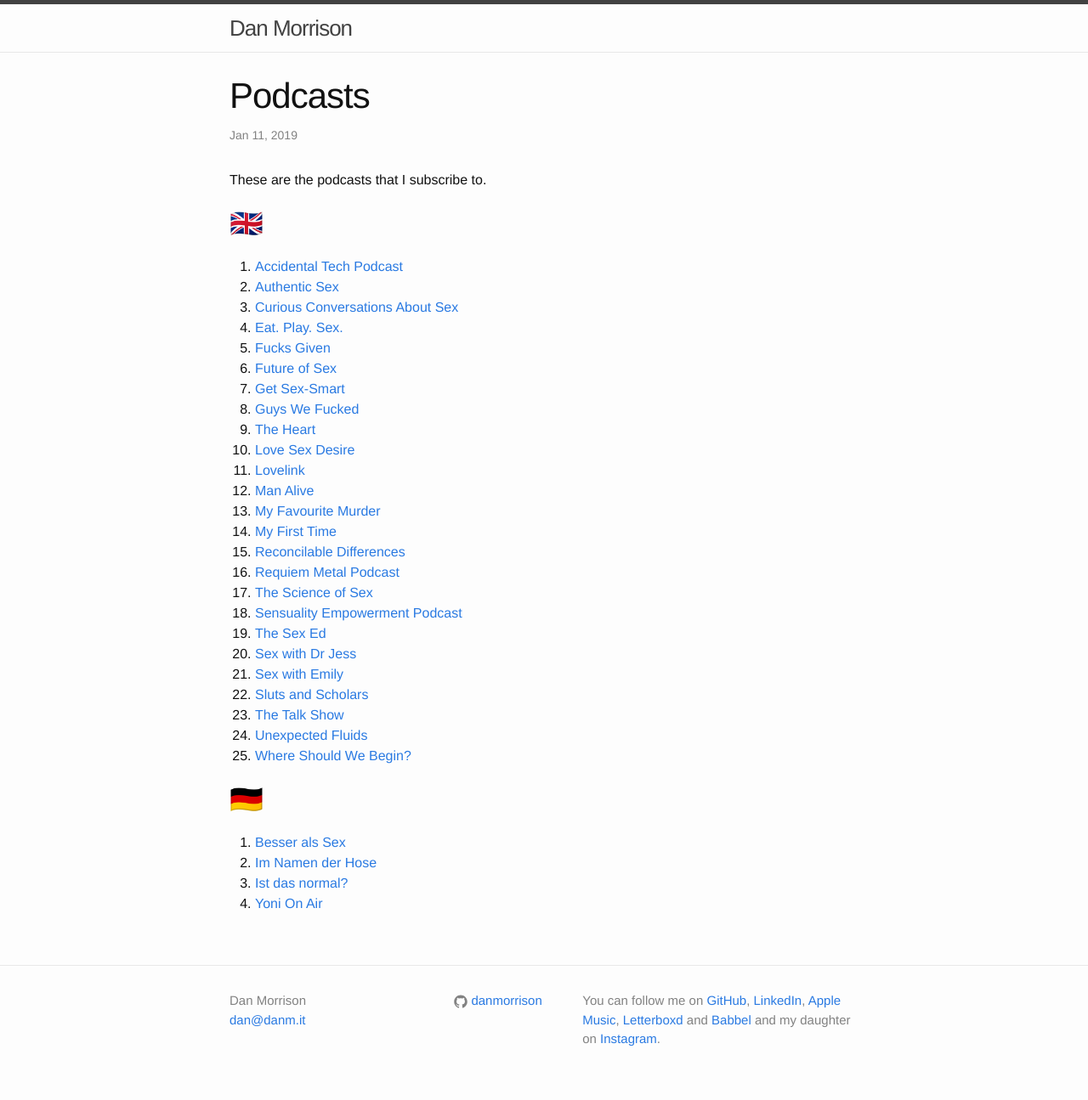
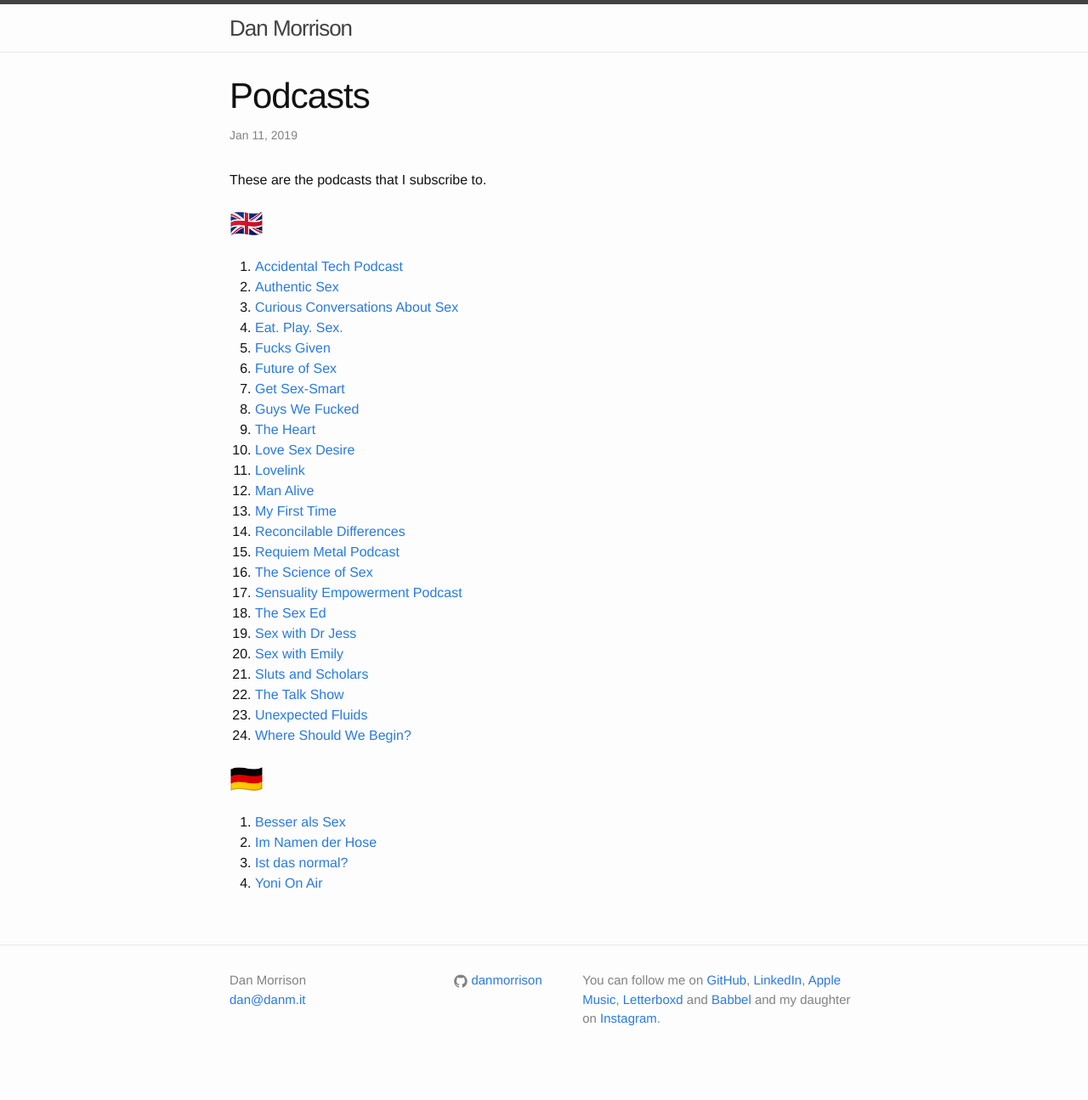
Before and after one commit to danmorrison/danmorrison.github.io, a Jekyll site: the page built from _posts/2019-01-11-podcasts.md, in a window 1280 px wide. Shown: the whole page at 85% size. Built offline with Jekyll 4.4.1, drawn with Linux system fonts in a browser that asks for light colours; after the commit the page ends 1271 px from its top, so only the background shows below that.

Commit message:
Remove My Favourite Murder

```diff
--- a/_posts/2019-01-11-podcasts.md
+++ b/_posts/2019-01-11-podcasts.md
@@ -20,7 +20,6 @@
 1. [Love Sex Desire](https://itunes.apple.com/podcast/id896494808)
 1. [Lovelink](https://itunes.apple.com/podcast/id1278663589)
 1. [Man Alive](https://itunes.apple.com/podcast/id1253614865)
-1. [My Favourite Murder](https://itunes.apple.com/podcast/id1074507850)
 1. [My First Time](https://itunes.apple.com/podcast/id1316781477)
 1. [Reconcilable Differences](https://itunes.apple.com/podcast/id1001591287)
 1. [Requiem Metal Podcast](https://itunes.apple.com/podcast/id216744980)
```
